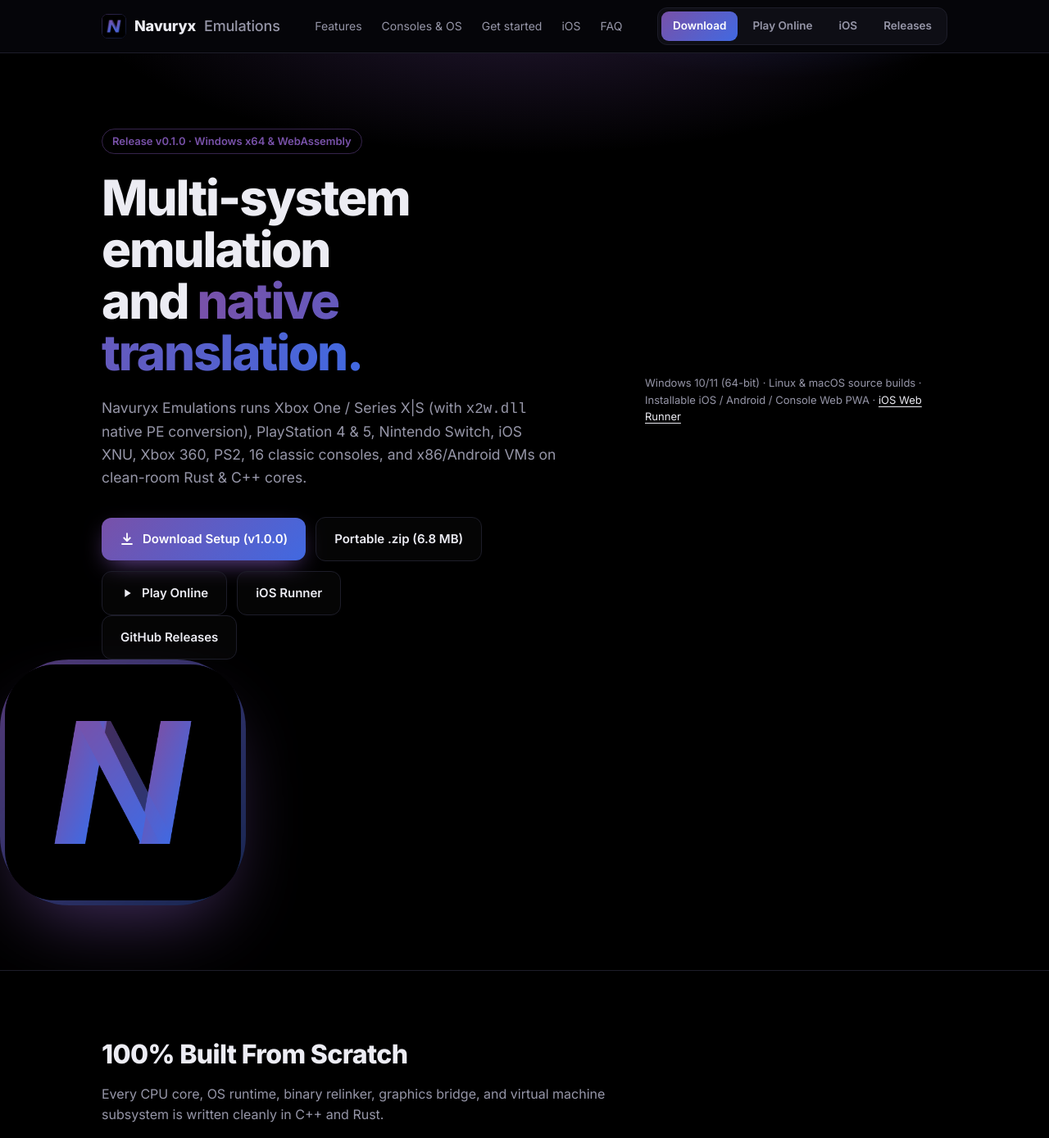
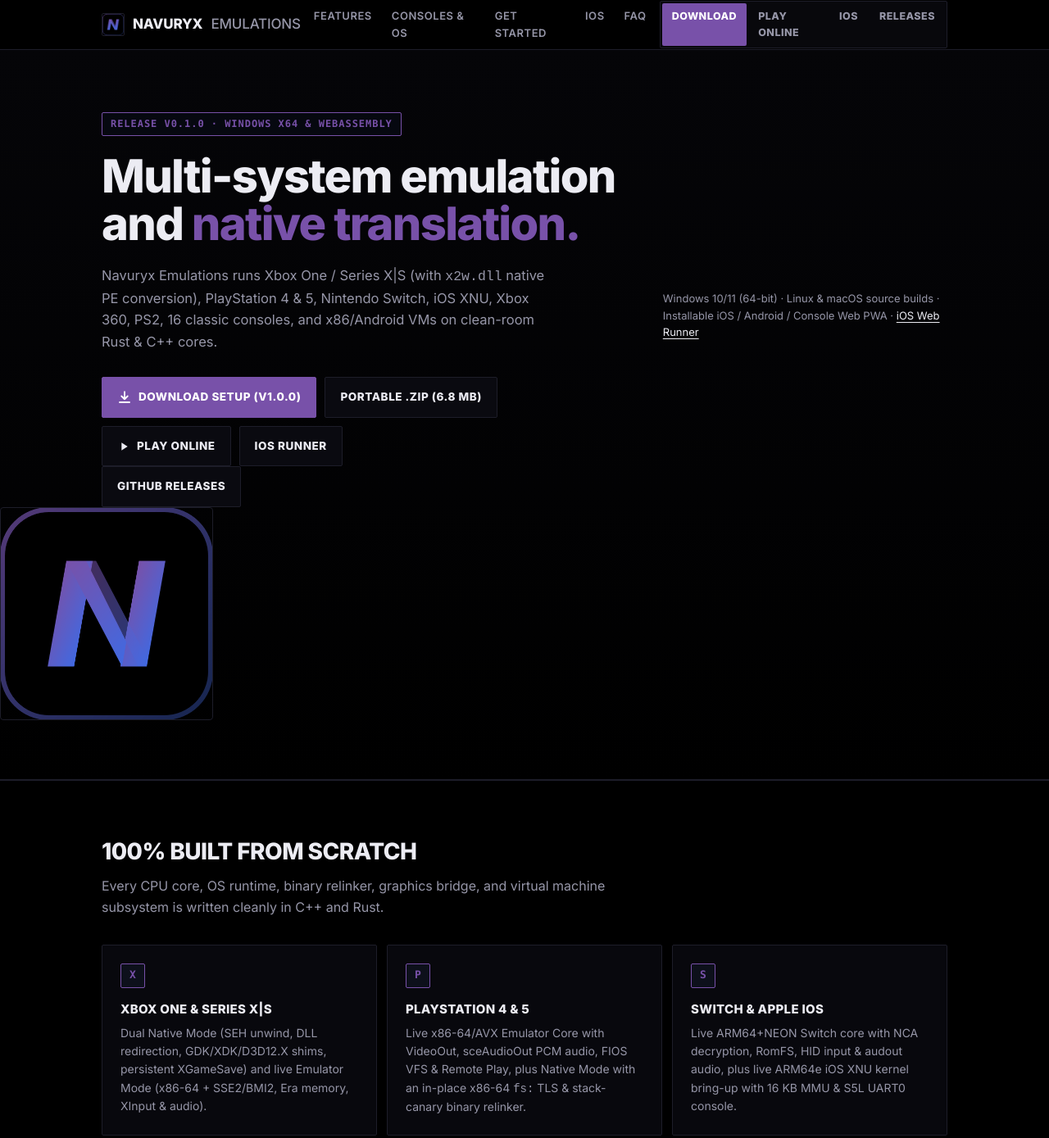
Before and after one commit to Navuryx/navuryx-emulations, a plain HTML site: page index.html in a window 1280 px wide. Shown: the top 1389 px of the page at 82% size. Drawn offline with Linux system fonts and the light colour scheme.

Commit message:
web: blocky geometric redesign

```diff
--- a/index.html
+++ b/index.html
@@ -29,43 +29,42 @@
   a { color: inherit; text-decoration: none; }
   .wrap { max-width: 1080px; margin: 0 auto; padding: 0 24px; }
 
-  header { position: sticky; top: 0; z-index: 10; background: rgba(7,7,11,.85); backdrop-filter: blur(10px); border-bottom: 1px solid var(--line); }
-  header .wrap { display: flex; align-items: center; justify-content: space-between; height: 64px; gap: 16px; }
-  .brand { display: flex; align-items: center; gap: 10px; font-weight: 800; font-size: 18px; letter-spacing: -.01em; }
-  .brand img { width: 30px; height: 30px; border-radius: 8px; }
+  header { position: sticky; top: 0; z-index: 10; background: #000; border-bottom: 1px solid var(--line); }
+  header .wrap { display: flex; align-items: center; justify-content: space-between; height: 60px; gap: 16px; }
+  .brand { display: flex; align-items: center; gap: 10px; font-weight: 800; font-size: 17px; letter-spacing: -.01em; text-transform: uppercase; }
+  .brand img { width: 28px; height: 28px; border-radius: 2px; border: 1px solid var(--line); }
   .brand span { color: var(--muted); font-weight: 500; }
-  nav { display: flex; gap: 24px; font-size: 14px; color: var(--muted); }
+  nav { display: flex; gap: 24px; font-size: 13px; font-weight: 600; text-transform: uppercase; letter-spacing: .04em; color: var(--muted); }
   nav a:hover { color: var(--text); }
 
-  .hero { padding: 92px 0 72px; position: relative; overflow: hidden; }
-  .hero::before { content: ""; position: absolute; inset: -30% -10% auto; height: 540px; background: radial-gradient(closest-side, color-mix(in srgb, var(--primary) 30%, transparent), transparent 70%), radial-gradient(closest-side at 70% 40%, color-mix(in srgb, var(--secondary) 24%, transparent), transparent 70%); pointer-events: none; }
-  .hero .wrap { position: relative; display: grid; grid-template-columns: 1.25fr .75fr; gap: 48px; align-items: center; }
-  .eyebrow { display: inline-block; font-size: 13px; font-weight: 600; color: var(--primary); border: 1px solid color-mix(in srgb, var(--primary) 45%, transparent); padding: 4px 12px; border-radius: 99px; margin-bottom: 22px; }
-  h1 { font-size: clamp(36px, 5.6vw, 60px); line-height: 1.05; letter-spacing: -.035em; font-weight: 800; }
-  h1 em { font-style: normal; background: linear-gradient(90deg, var(--primary), var(--secondary)); -webkit-background-clip: text; background-clip: text; color: transparent; }
-  .lead { font-size: 17.5px; color: var(--muted); margin: 22px 0 34px; max-width: 560px; }
-  .cta { display: flex; gap: 12px; flex-wrap: wrap; align-items: center; }
-  .btn { display: inline-flex; align-items: center; gap: 10px; font-weight: 600; font-size: 15px; padding: 14px 22px; border-radius: 12px; transition: transform .15s, box-shadow .15s, border-color .15s; }
-  .btn-primary { background: linear-gradient(135deg, var(--primary), var(--secondary)); color: #fff; box-shadow: 0 10px 30px -10px var(--primary); }
-  .btn-primary:hover { transform: translateY(-1px); box-shadow: 0 14px 34px -10px var(--primary); }
-  .btn-ghost { border: 1px solid var(--line); color: var(--text); background: rgba(255,255,255,.02); }
-  .btn-ghost:hover { border-color: var(--muted); transform: translateY(-1px); }
-  .tabs { display: flex; gap: 4px; background: var(--panel); border: 1px solid var(--line); padding: 4px; border-radius: 12px; }
-  .tabs a { padding: 7px 14px; border-radius: 9px; font-size: 13.5px; font-weight: 600; color: var(--muted); }
-  .tabs a.on { background: linear-gradient(135deg, var(--primary), var(--secondary)); color: #fff; }
+  .hero { padding: 76px 0 64px; position: relative; border-bottom: 1px solid var(--line); background: linear-gradient(180deg, #050508 0%, #000 100%); }
+  .hero .wrap { position: relative; display: grid; grid-template-columns: 1.3fr .7fr; gap: 40px; align-items: center; }
+  .eyebrow { display: inline-block; font-family: ui-monospace, SFMono-Regular, Menlo, Consolas, monospace; font-size: 12px; font-weight: 600; text-transform: uppercase; letter-spacing: .08em; color: var(--primary); border: 1px solid var(--primary); padding: 4px 10px; border-radius: 2px; margin-bottom: 20px; background: #060810; }
+  h1 { font-size: clamp(34px, 5.2vw, 56px); line-height: 1.04; letter-spacing: -.03em; font-weight: 800; }
+  h1 em { font-style: normal; color: var(--primary); }
+  .lead { font-size: 16.5px; color: var(--muted); margin: 20px 0 30px; max-width: 560px; }
+  .cta { display: flex; gap: 10px; flex-wrap: wrap; align-items: center; }
+  .btn { display: inline-flex; align-items: center; gap: 8px; font-weight: 700; font-size: 13.5px; text-transform: uppercase; letter-spacing: .04em; padding: 13px 18px; border-radius: 2px; border: 1px solid var(--line); transition: border-color .12s, background .12s; }
+  .btn-primary { background: var(--primary); border-color: var(--primary); color: #fff; }
+  .btn-primary:hover { background: var(--secondary); border-color: var(--secondary); }
+  .btn-ghost { color: var(--text); background: #0a0a10; }
+  .btn-ghost:hover { border-color: var(--primary); }
+  .tabs { display: flex; gap: 2px; background: #08080c; border: 1px solid var(--line); padding: 2px; border-radius: 2px; }
+  .tabs a { padding: 6px 12px; border-radius: 2px; font-size: 12.5px; font-weight: 700; text-transform: uppercase; letter-spacing: .04em; color: var(--muted); }
+  .tabs a.on { background: var(--primary); color: #fff; }
   .tabs a:not(.on):hover { color: var(--text); }
   .meta { font-size: 13px; color: var(--muted); margin-top: 14px; }
   .meta a { color: var(--text); text-decoration: underline; text-underline-offset: 3px; }
-  .mark { justify-self: center; width: min(300px, 68vw); aspect-ratio: 1; border-radius: 28%; box-shadow: 0 40px 90px -30px color-mix(in srgb, var(--primary) 60%, transparent); }
+  .mark { justify-self: center; width: min(260px, 64vw); aspect-ratio: 1; border-radius: 4px; border: 1px solid var(--line); }
 
-  section { padding: 76px 0; border-top: 1px solid var(--line); }
-  h2 { font-size: 32px; letter-spacing: -.02em; font-weight: 800; margin-bottom: 10px; }
-  .sub { color: var(--muted); margin-bottom: 36px; max-width: 660px; }
-  .grid { display: grid; grid-template-columns: repeat(3, 1fr); gap: 16px; }
-  .card { background: var(--panel); border: 1px solid var(--line); border-radius: 16px; padding: 24px; }
-  .card h3 { font-size: 16px; margin-bottom: 6px; }
+  section { padding: 64px 0; border-top: 1px solid var(--line); }
+  h2 { font-size: 28px; letter-spacing: -.02em; font-weight: 800; margin-bottom: 8px; text-transform: uppercase; }
+  .sub { color: var(--muted); margin-bottom: 32px; max-width: 660px; }
+  .grid { display: grid; grid-template-columns: repeat(3, 1fr); gap: 12px; }
+  .card { background: #08080d; border: 1px solid var(--line); border-radius: 2px; padding: 22px; }
+  .card h3 { font-size: 15px; margin-bottom: 6px; text-transform: uppercase; letter-spacing: .02em; }
   .card p { color: var(--muted); font-size: 14px; }
-  .dot { width: 34px; height: 34px; border-radius: 10px; margin-bottom: 16px; background: linear-gradient(135deg, color-mix(in srgb, var(--primary) 30%, transparent), color-mix(in srgb, var(--secondary) 30%, transparent)); border: 1px solid color-mix(in srgb, var(--primary) 40%, transparent); display: grid; place-items: center; font-size: 15px; font-weight: 800; color: var(--text); }
+  .dot { width: 30px; height: 30px; border-radius: 2px; margin-bottom: 14px; background: #0d101b; border: 1px solid var(--primary); display: grid; place-items: center; font-family: ui-monospace, SFMono-Regular, Menlo, Consolas, monospace; font-size: 13px; font-weight: 800; color: var(--primary); }
 
   table { width: 100%; border-collapse: collapse; font-size: 14.5px; }
   th, td { text-align: left; padding: 13px 16px; border-bottom: 1px solid var(--line); }
```
